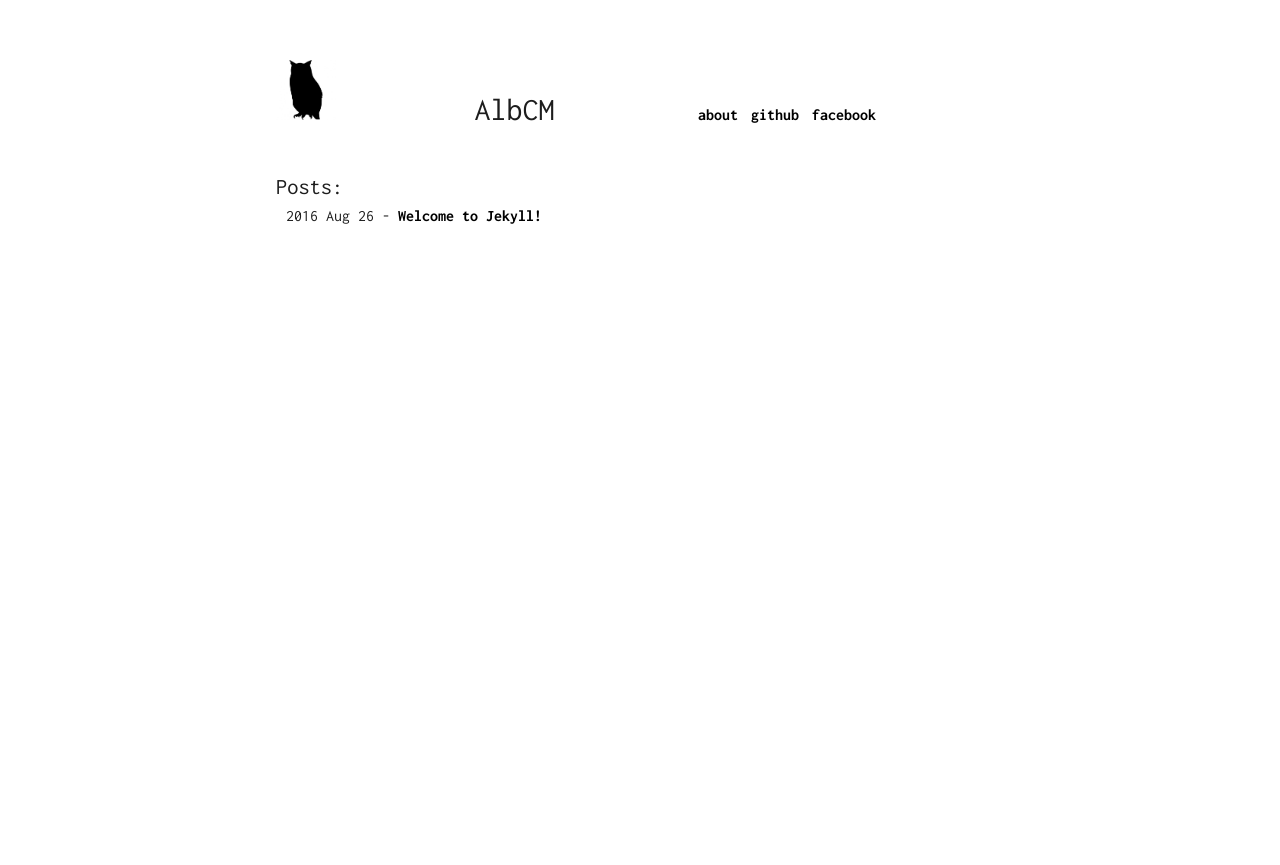
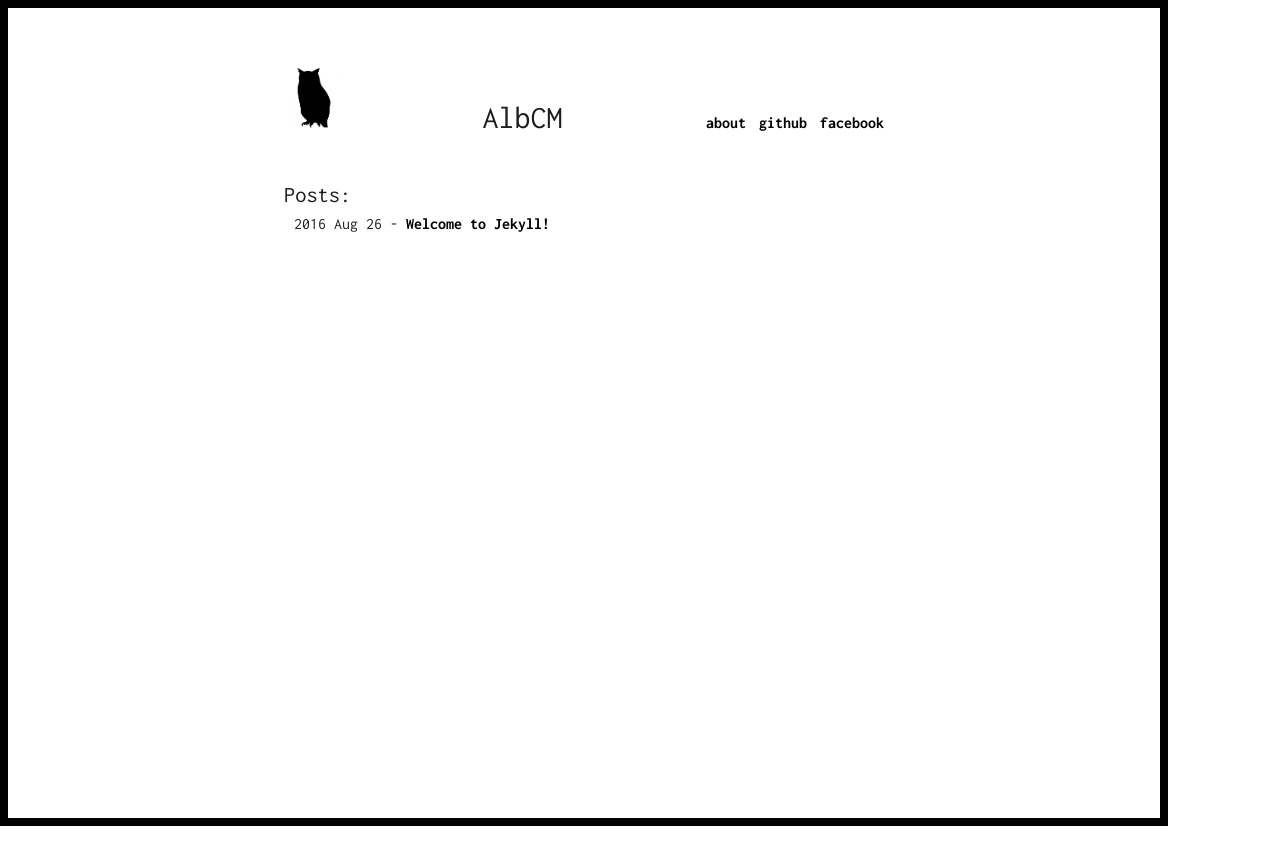
Before and after one commit to AlbCM/albcm.github.io, a Jekyll site: the page built from index.html, in a window 1280 px wide. Shown: the top 865 px of the page. Built offline with Jekyll 4.4.1, drawn with Linux system fonts in a browser that asks for light colours; comment, search, counter and statistics services are not loaded.

Commit message:
Update index.html

```diff
--- a/index.html
+++ b/index.html
@@ -7,7 +7,7 @@ layout: default
 <style>
 html{
     border-style:solid;
-    border-width:5%;
+    border-width:.5em;
     border-color:black;
     width: 90%;
     height:90%;
```
